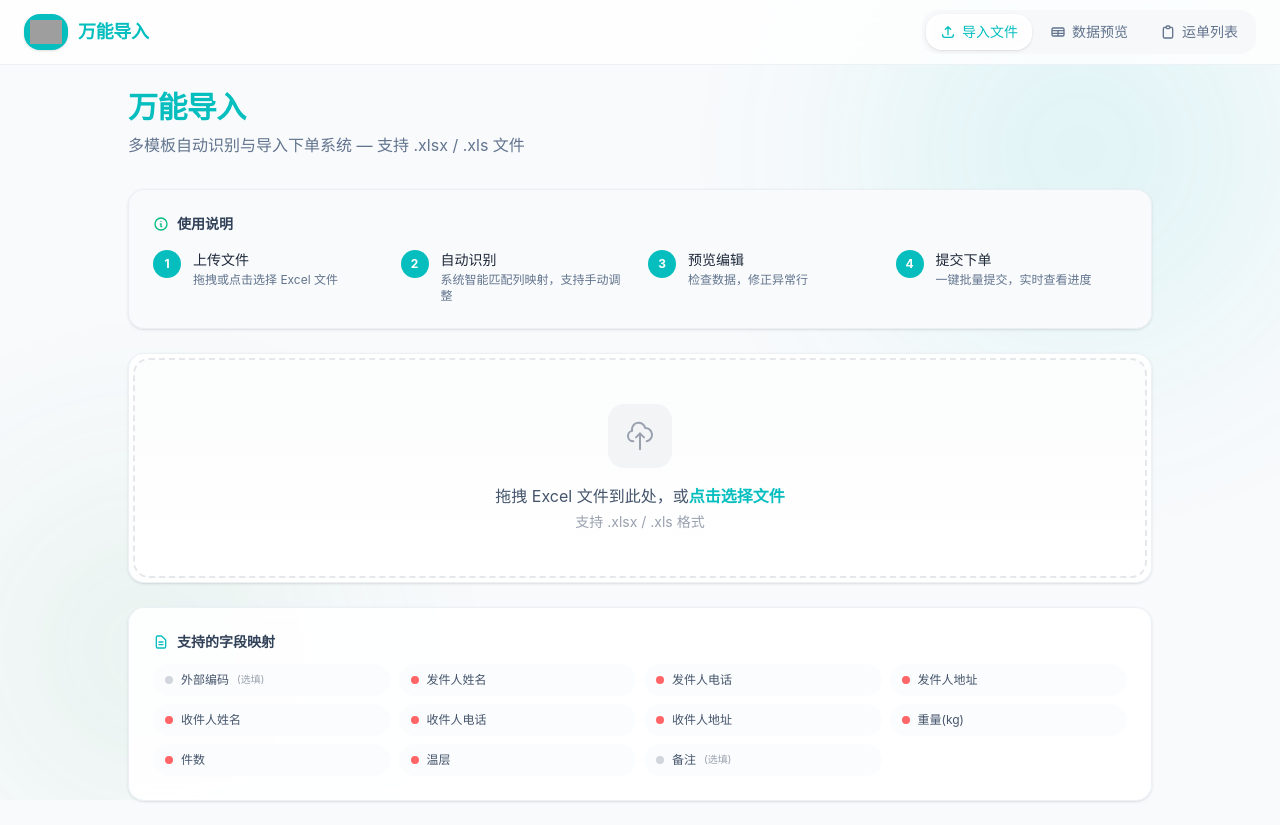
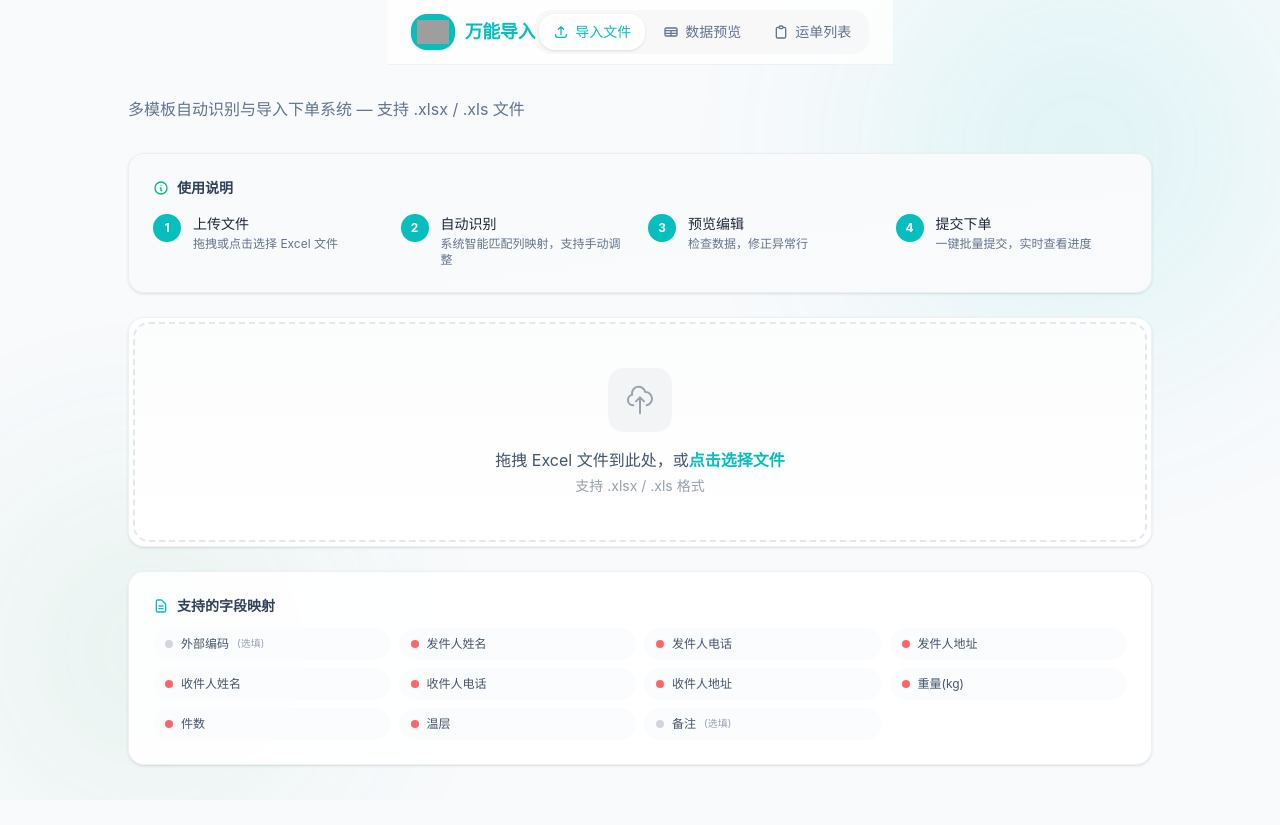
Before and after one commit to houpe/universal-import, a Next.js app: page /import in a window 1280 px wide. After the commit the page ends 800 px from the top, so only its background shows below. Built offline with nearby package versions, Linux system fonts and the light colour scheme; grey boxes are pictures that could not be loaded.

Commit message:
style: Navbar限宽居中+隐藏import页h1标题，保证左右间距

```diff
--- a/src/app/import/page.tsx
+++ b/src/app/import/page.tsx
@@ -143,7 +143,7 @@ export default function ImportPage() {
     <div className="max-w-5xl mx-auto animate-fadeIn">
       {/* Header */}
       <div className="mb-8 stagger-children">
-        <h1 className="text-3xl font-bold gradient-text">万能导入</h1>
+        <h1 className="text-3xl font-bold gradient-text hidden">万能导入</h1>
         <p className="text-slate-500 mt-2 text-base">多模板自动识别与导入下单系统 — 支持 .xlsx / .xls 文件</p>
       </div>
 
--- a/src/components/Navbar.tsx
+++ b/src/components/Navbar.tsx
@@ -14,7 +14,7 @@ export default function Navbar() {
   const pathname = usePathname();
 
   return (
-    <nav className="sticky top-0 z-50 glass px-6 py-2.5 flex items-center justify-between">
+    <nav className="sticky top-0 z-50 glass px-6 py-2.5 flex items-center justify-between max-w-[1600px] mx-auto">
       <Link href="/import" className="flex items-center gap-2.5 group">
         <div className="bg-[#07BEBF] p-1.5 rounded-lg shadow-sm">
           <img
```
